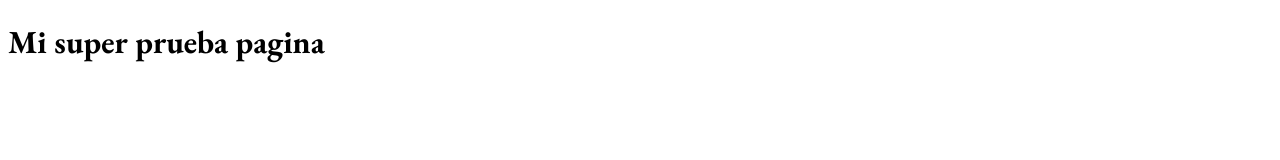
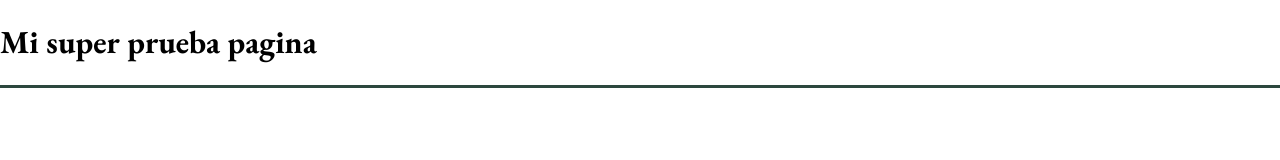
Before and after one commit to ChapaLucas/Proyecto-SkinAN, a plain HTML site: page index.html in a window 1280 px wide. Drawn offline with nearby package versions, Linux system fonts and the light colour scheme.

Commit message:
Cambios menores css

```diff
--- a/css/global.css
+++ b/css/global.css
@@ -17,4 +17,11 @@ header{
     font-weight: bold;
     font-style: normal;
     font-size: 1rem;
+    border-bottom: 0.24em solid #2C473E;
+    width: 100%;
 }
+
+body{
+    margin-left: 0;
+    margin-right: 0;
+}
```
